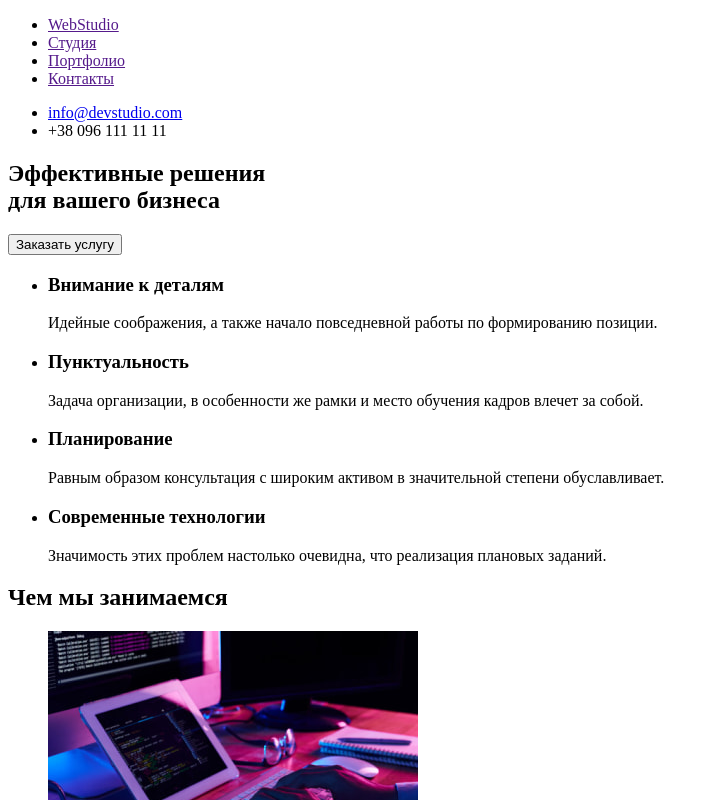
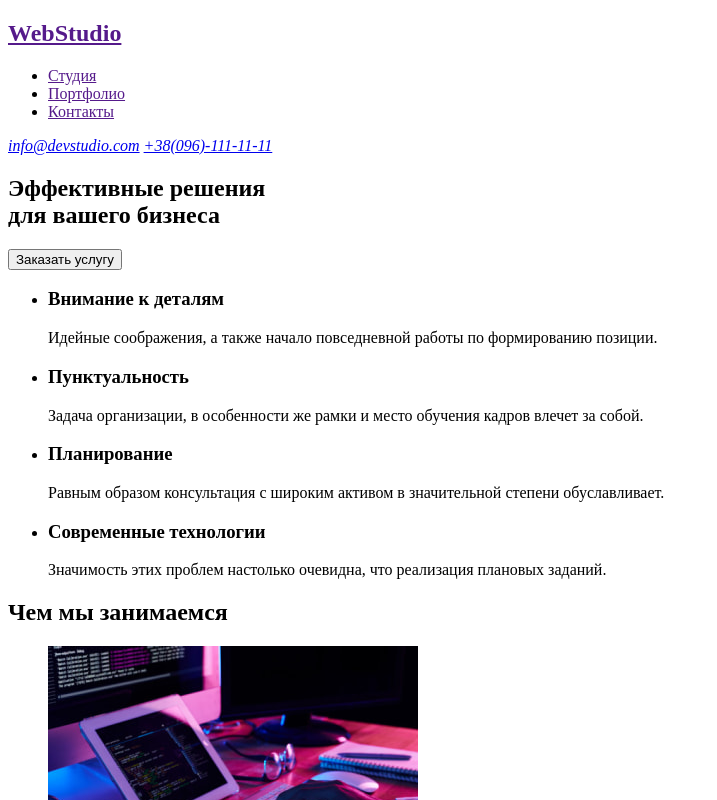
Before and after one commit to Nickolay86/goit-markup-hw-01, a plain HTML site: page index.html in a window 1280 px wide. Shown: the top 800 px of the page, without its empty margins (0-717 px from the left). Drawn offline with Linux system fonts and the light colour scheme.

Commit message:
закончил 1 дз

```diff
--- a/index.html
+++ b/index.html
@@ -9,20 +9,22 @@
 	<body>
 		<header>
 			<nav>
+				<h2>
+					<a href="">WebStudio</a>
+				</h2>
 				<ul>
-					<li><a href="">WebStudio</a></li>
 					<li><a href="">Студия</a></li>
 					<li><a href="">Портфолио</a></li>
 					<li><a href="">Контакты</a></li>
 				</ul>
 			</nav>
 
-			<ul>
-				<li><a href="mailto:info@devstudio.com">info@devstudio.com</a></li>
-				<li>+38 096 111 11 11</li>
-			</ul>
+			<address>
+				<a href="mailto:info@devstudio.com">info@devstudio.com</a>
+				<a href="tel:+38(096)-111-11-11">+38(096)-111-11-11</a>
+			</address>
 		</header>
-
+		<main>
 			<section>
 				<h1>
 					Эффективные решения
@@ -92,5 +94,16 @@
 					<p>UI Designer</p>
 				</li>
 			</ul>
+		</main>
+		<footer>
+			<h2>
+				<a href="">WebStudio</a>
+			</h2>
+			<address>
+				<p>г. Киев, пр-т Леси Украинки, 26</p>
+				<p><a href="mailto:info@devstudio.com">info@devstudio.com</a></p>
+				<p><a href="tel:+38(096)-111-11-11">+38(096)-111-11-11</a></p>
+			</address>
+		</footer>
 	</body>
 </html>
```
Lines whose indentation alone changed are shown as unchanged.
